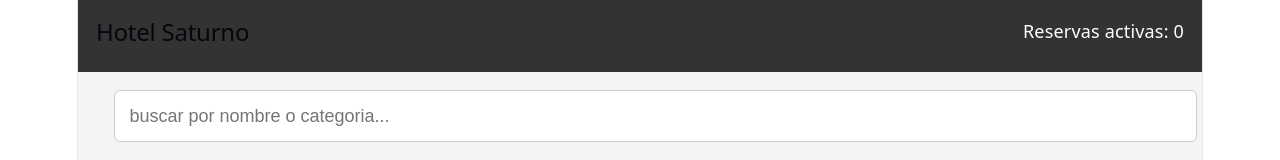
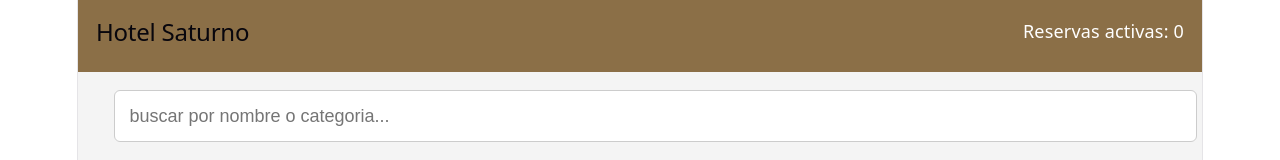
Before and after one commit to sikoziao/hotel-saturno, a React (Vite) app: page / in a window 1280 px wide. Shown: the top 160 px of the page. Built offline with nearby package versions, Linux system fonts and the light colour scheme.

Commit message:
navbar
cambie el color de la navbar gris por uno mas hotelistico como beich oscuro.

```diff
--- a/src/componentes/navbar.jsx
+++ b/src/componentes/navbar.jsx
@@ -1,6 +1,6 @@
 export const Navbar = ({ pieza, alReservar ,contadorReservas}) => {
   return (
-    <nav style={{ padding: '1rem', backgroundColor: '#333', color: 'white', display: 'flex', justifyContent: 'space-between' }}>
+    <nav style={{ padding: '1rem', backgroundColor: '#8B6F47', color: 'white', display: 'flex', justifyContent: 'space-between' }}>
       <h2>Hotel Saturno</h2>
       <p>Reservas activas: {contadorReservas}</p>
     </nav>
```
